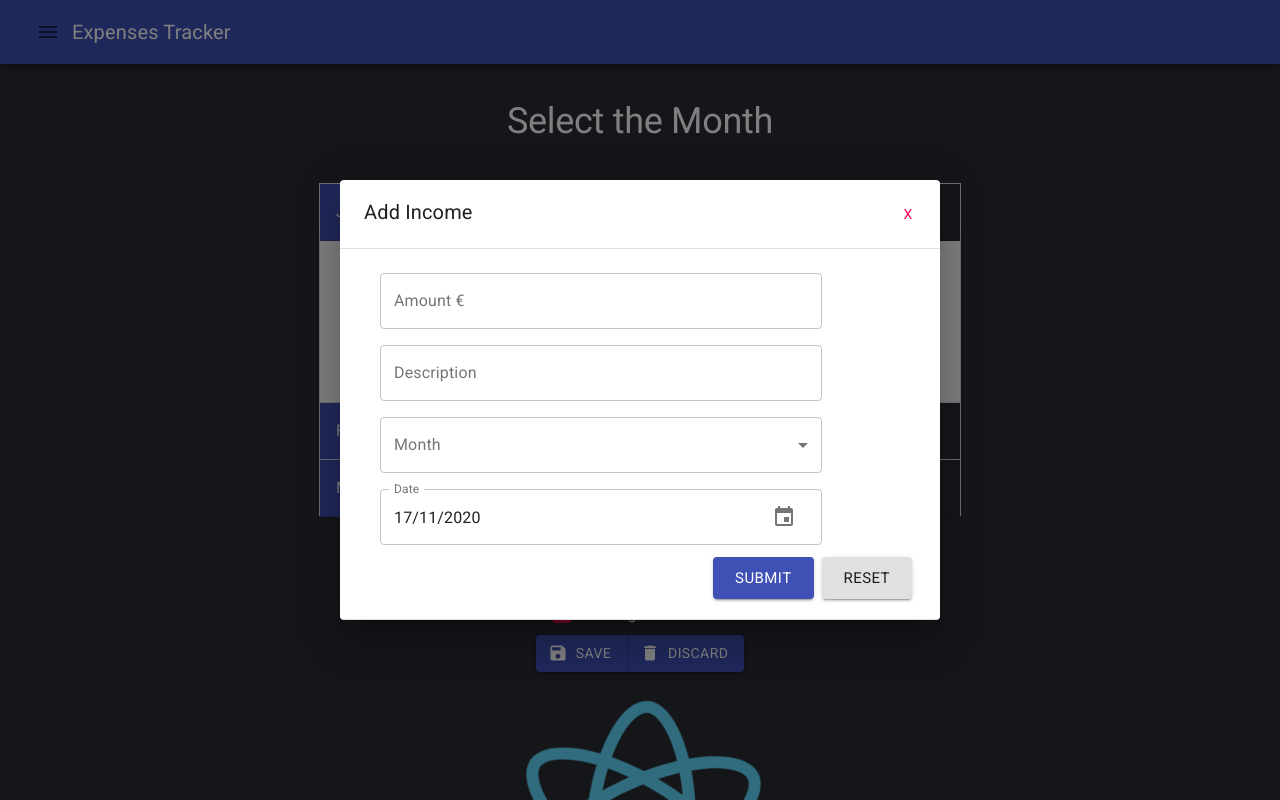
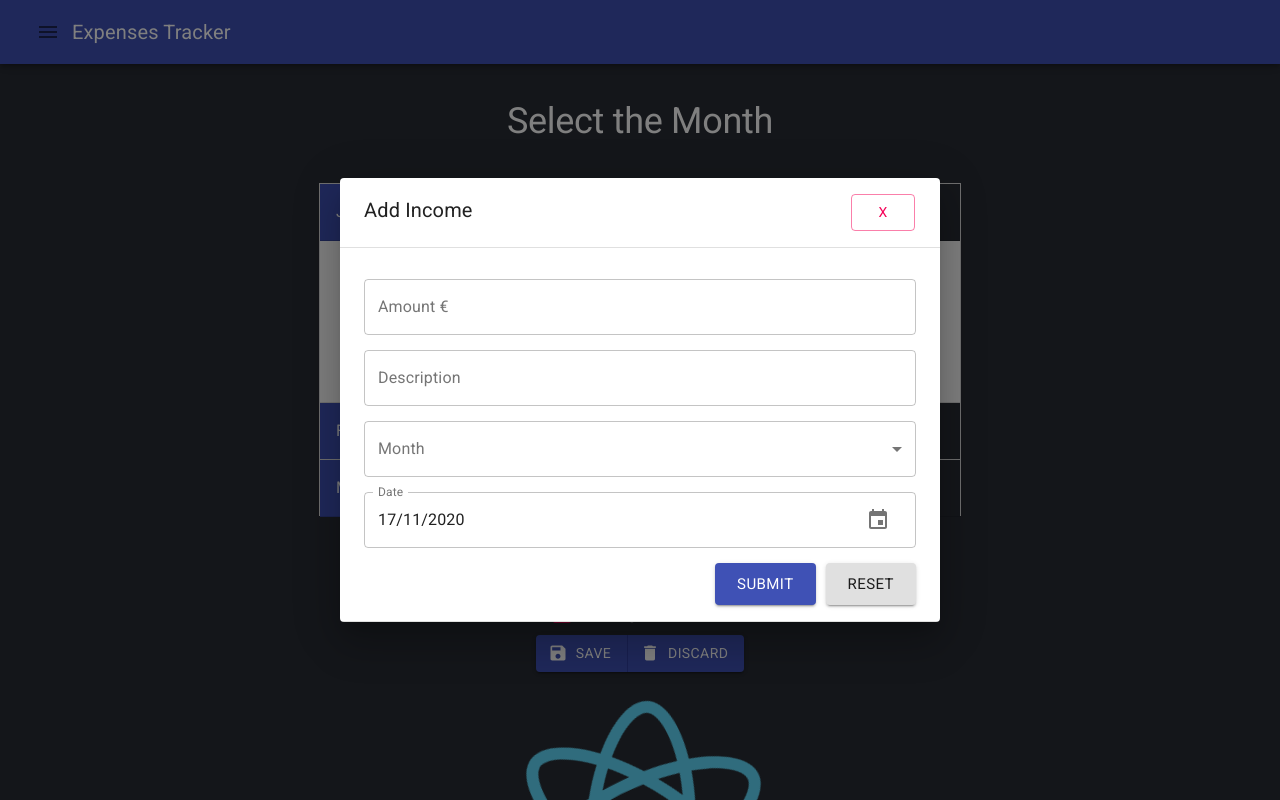
Before and after one commit to migueltavarestech/expense-tracker, a React (Create React App) app: page / in a window 1280 px wide. Both pictures are taken after a click on the button "ADD INCOME +". Shown: the top 800 px of the page. Built offline with nearby package versions, Linux system fonts and the light colour scheme.

Commit message:
Improve Form's Styles

```diff
--- a/src/components/ExpensesForm.js
+++ b/src/components/ExpensesForm.js
@@ -132,7 +132,7 @@ export default function ExpensesForm() {
                     value={values.date}
                     onChange={handleInputChange}/>
                 </Grid>
-                <Grid container justify='flex-end'>
+                <Grid container justify='flex-end' style={{'margin-top': "15px"}}>
                     <div>
                         <Controls.CustomButton type='submit' text='SUBMIT' />
                         <Controls.CustomButton type='reset' text='RESET' color='default' onClick={resetForm}/>
--- a/src/components/Popup.js
+++ b/src/components/Popup.js
@@ -19,8 +19,10 @@ export default function Popup(props) {
                         {title}
                     </Typography>
                     <Button
+                    variant='outlined'
                     color='secondary'
                     onClick={() => {setOpenPopup(false)}}
+                    style={{ 'margin-right': '25px' }}
                     >X</Button>
                 </div>
             </DialogTitle>
--- a/src/components/controls/CustomButton.js
+++ b/src/components/controls/CustomButton.js
@@ -4,7 +4,7 @@ import { makeStyles } from '@material-ui/core/styles'
 
 const useStyles = makeStyles(theme => ({
     root: {
-        margin: theme.spacing(0.5)
+        'margin-left': '10px'
     },
     label: {
         textTransform: 'none'
--- a/src/components/useForm.js
+++ b/src/components/useForm.js
@@ -4,8 +4,8 @@ import { makeStyles } from '@material-ui/core/styles';
 const useStyles = makeStyles(theme =>({
     root: {
         '& .MuiFormControl-root': {
-            width: '80%',
-            margin: theme.spacing(1, 2)
+            width: '100%',
+            'margin-top': '15px'
         }
     }
 }))
```
